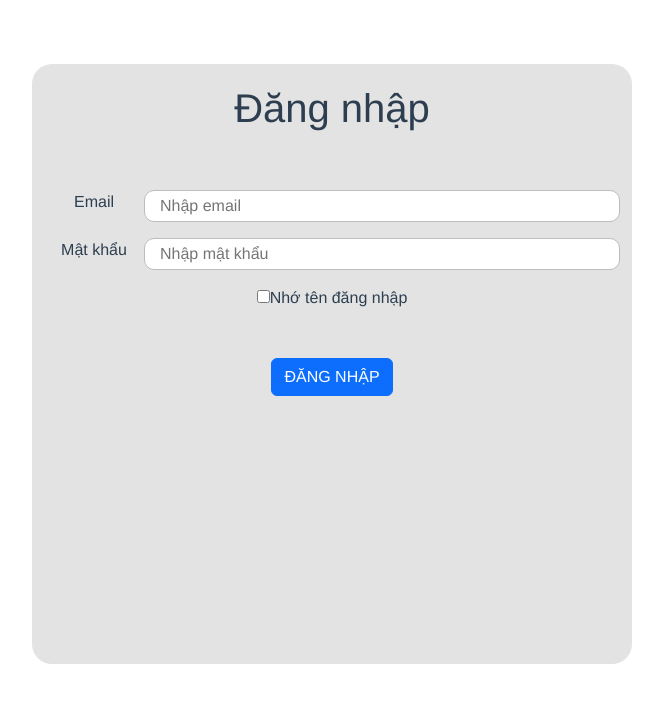
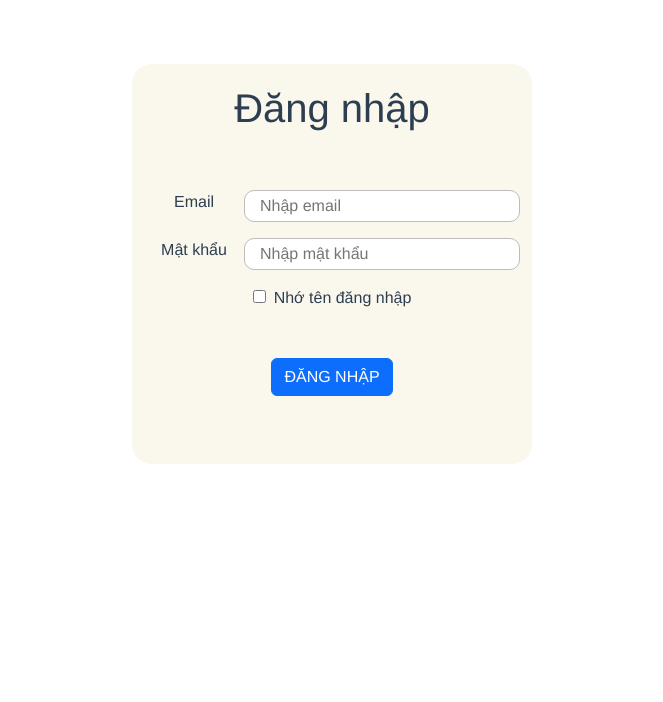
Before and after one commit to imphien/hrm_user, a Vue app: page / in a window 1280 px wide. Shown: the top 702 px of the page, without its empty margins (308-971 px from the left). Built offline with nearby package versions, Linux system fonts and the light colour scheme.

Commit message:
create form login

```diff
--- a/src/components/Authentication/SignUp.vue
+++ b/src/components/Authentication/SignUp.vue
@@ -12,7 +12,7 @@
                     <input type="password" placeholder="Nhập mật khẩu" style="flex: 1;">
                 </div>
                 <label class="mb-5">
-                    <input type="checkbox" id="save_name">Nhớ tên đăng nhập
+                    <input class="me-2" type="checkbox" id="save_name">Nhớ tên đăng nhập
                 </label>
                 <div class="d-grid gap-2 d-md-block">
                     <button class="btn btn-primary" type="button">ĐĂNG NHẬP</button>
@@ -31,9 +31,9 @@
         padding: 20px 0 50px 0;
     }
     .form-login {
-        width: 600px;
-        height: 600px;
-        background-color: rgb(227, 227, 227);
+        width: 400px;
+        height: 400px;
+        background-color: #faf7ed;
         margin: 5% auto 15% auto;
         border-radius: 20px;
     }
```
